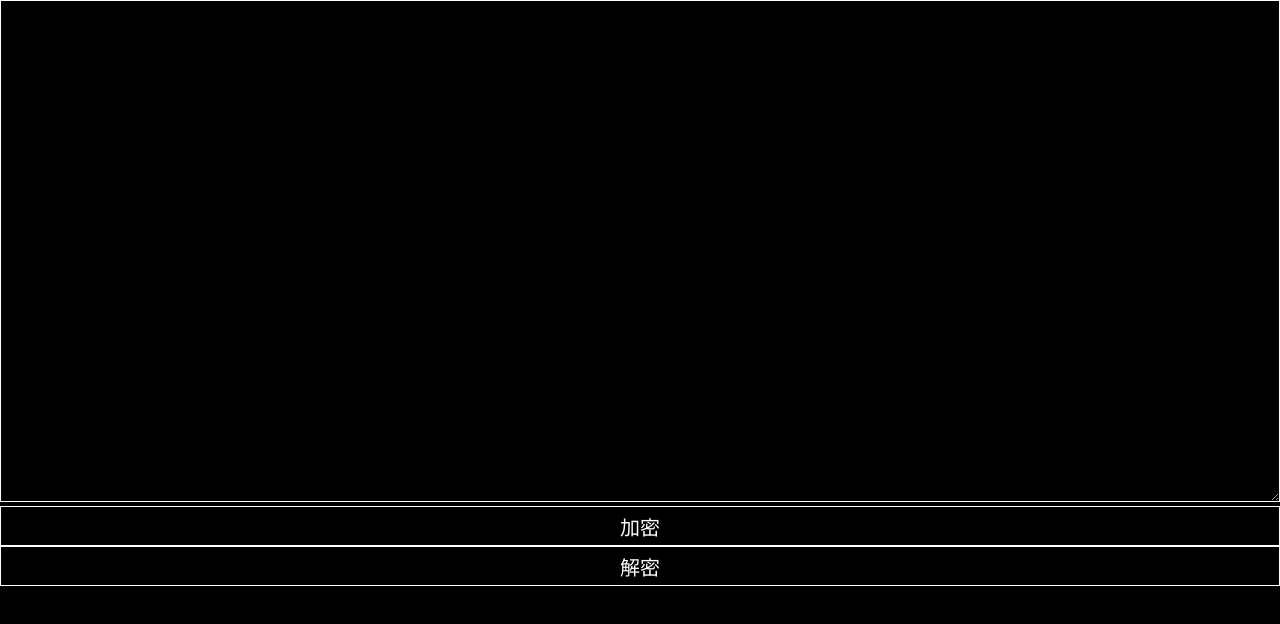
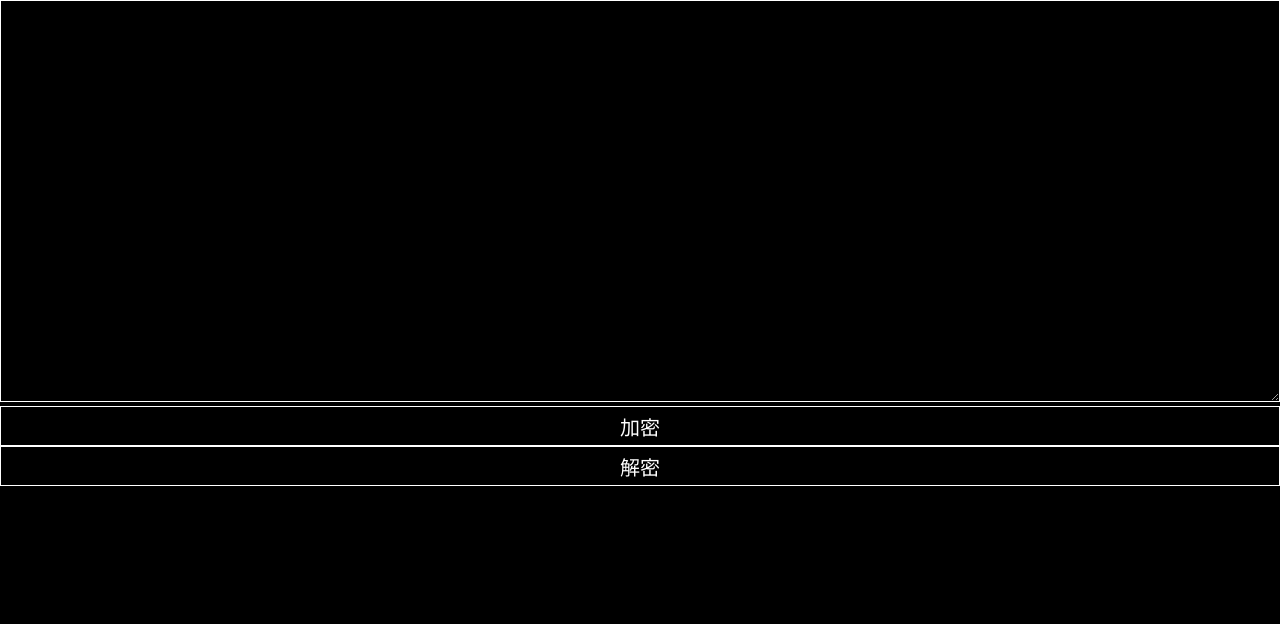
Before and after one commit to culat/media, a plain HTML site: page encode.html in a window 1280 px wide. Drawn offline with Linux system fonts and the light colour scheme.

Commit message:
修改文本框高度

```diff
--- a/encode.html
+++ b/encode.html
@@ -19,7 +19,7 @@
 		}
 		textarea{
 			width: calc(100% - 2px);
-			height: 500px;
+			height: 400px;
 			font-size: 30px;
 			background: black;
 			color: white;
```
